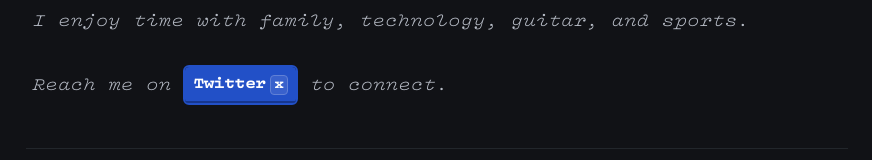
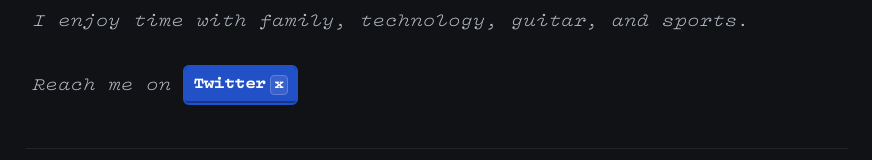
Before and after one commit to douvy/douvy, a Next.js app: page / in a window 1280 px wide. Shown: the part 595-755 px from the top of the page, without its empty margins (203-1075 px from the left). Built offline with nearby package versions, Linux system fonts and the light colour scheme.

Commit message:
Abbreviate last sentence in bio

```diff
--- a/pages/index.js
+++ b/pages/index.js
@@ -19,19 +19,24 @@ export default function Home() {
   useEffect(() => {
     const handleKeyDown = (event) => {
       // Check if the key pressed is 'x' or 'X' and not inside an input field
-      if ((event.key === 'x' || event.key === 'X') &&
-          !(event.target.tagName === 'INPUT' || event.target.tagName === 'TEXTAREA')) {
+      if (
+        (event.key === "x" || event.key === "X") &&
+        !(
+          event.target.tagName === "INPUT" ||
+          event.target.tagName === "TEXTAREA"
+        )
+      ) {
         // Find the twitter link and open it in a new tab
-        window.open('https://x.com/douvy_', '_blank');
+        window.open("https://x.com/douvy_", "_blank");
       }
     };
 
     // Add event listener
-    window.addEventListener('keydown', handleKeyDown);
+    window.addEventListener("keydown", handleKeyDown);
 
     // Cleanup
     return () => {
-      window.removeEventListener('keydown', handleKeyDown);
+      window.removeEventListener("keydown", handleKeyDown);
     };
   }, []);
 
@@ -140,7 +145,6 @@ export default function Home() {
                   {/* Bottom shadow for 3D effect */}
                   <span className="shadow-bottom absolute bottom-0 left-0 right-0 h-[2px]"></span>
                 </a>
-                <span>to connect.</span>
               </p>
               <br />
             </div>
```
